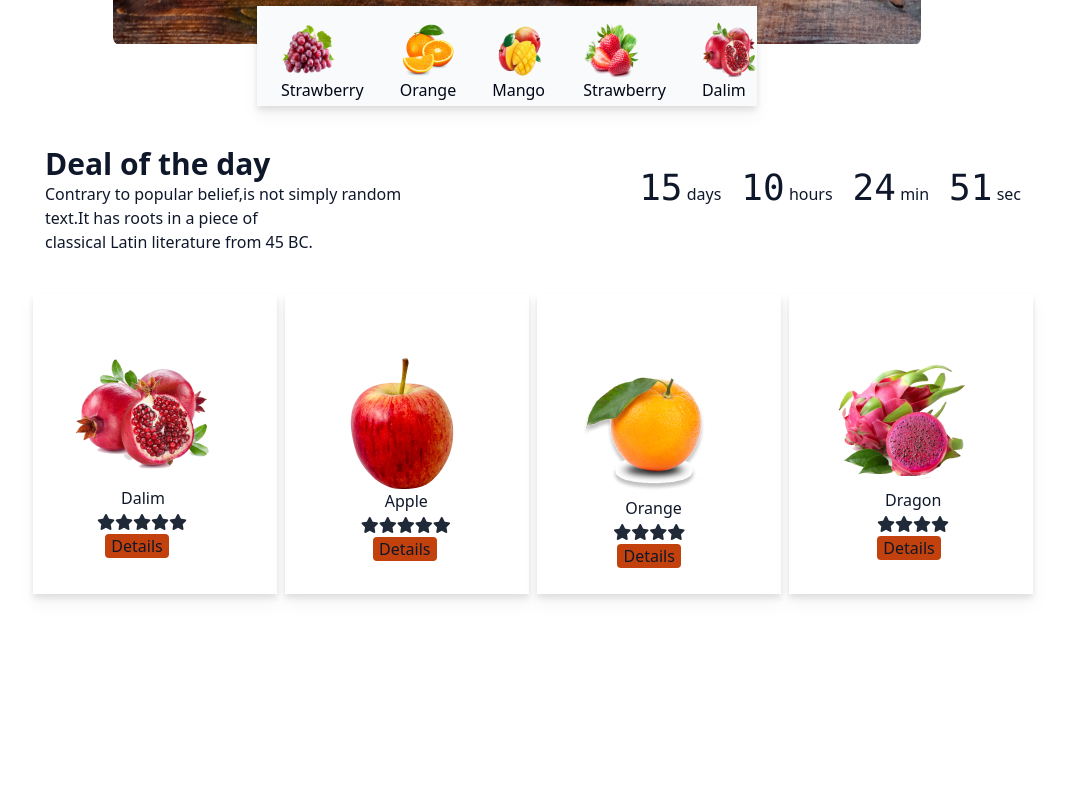
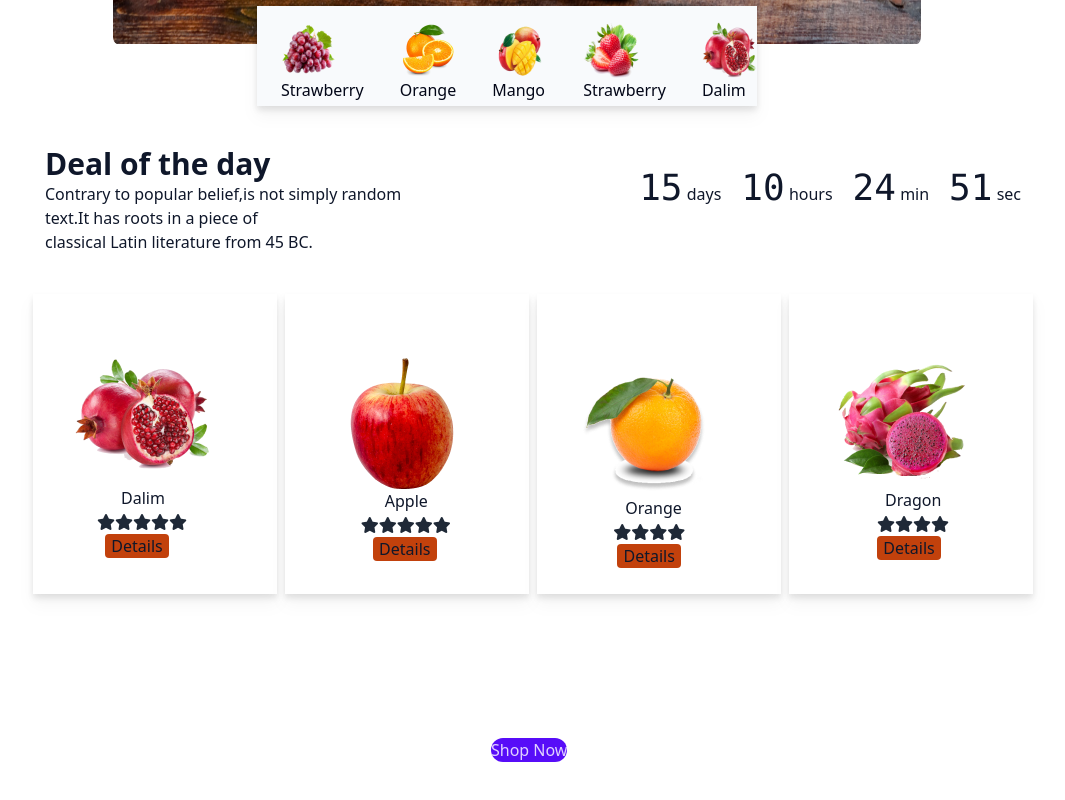
Before and after one commit to Abu-Huraira-Hiron/third-assignment-fruit-burst, a plain HTML site: page index.html in a window 1280 px wide. Shown: the part 682-1482 px from the top of the page, without its empty margins (79-1144 px from the left). Drawn offline with nearby package versions, Linux system fonts and the light colour scheme; grey boxes are pictures that could not be loaded; a web font is replaced by a local one.

Commit message:
aj ar holo na

```diff
--- a/index.html
+++ b/index.html
@@ -162,6 +162,8 @@
           </div>
           <!-- card finish -->
 
+          <div class="pl-[458px] pt-36"><button class="btn-primary rounded-full"><p>Shop Now</p></button></div>
+
 
         </div>
 
```
